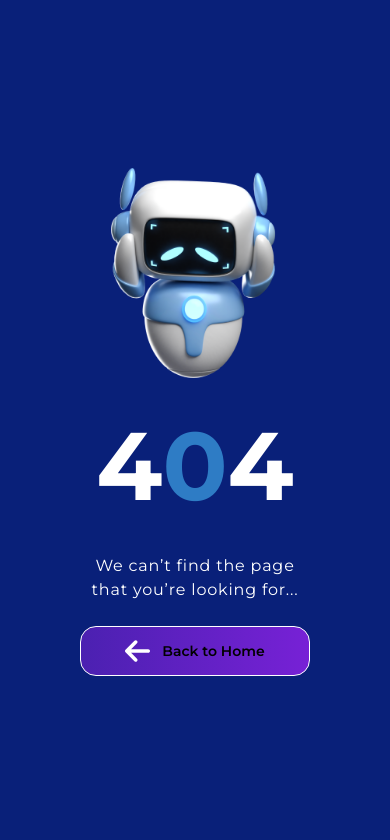
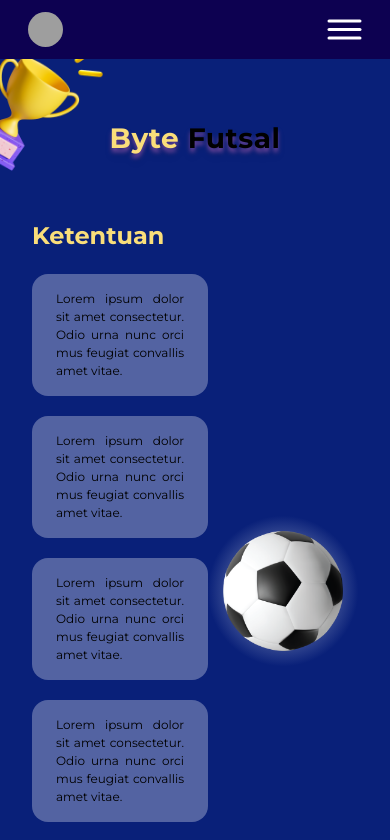
Before and after one commit to amaliap21/Web-Aksang, a Next.js app: page /cup/futsal in a window 390 px wide. Before the commit this address had no page. Shown: the top 840 px of the page. Built offline with nearby package versions, Linux system fonts and the light colour scheme; grey boxes are pictures that could not be loaded.

Commit message:
Futsal (#11)
* feat(basket): Changed basket image

* feat(basket): Basket blur, background elements, and more

* fix(basket): fixed font not applying

* feat(basket): mobile responsive

* feat(futsal): copied basket, added metadata

* feat(futsal): added cup folder

```diff
--- /dev/null
+++ b/app/cup/futsal/page.js
@@ -0,0 +1,75 @@
+import IconCardAlt from '@/components/icon-card-alt'
+import PersuasiveQr from '@/components/persuasive-qr'
+import Image from 'next/image'
+import React from 'react'
+
+function futsal() {
+
+  const arrayKetentuan = [
+    "Lorem ipsum dolor sit amet consectetur. Odio urna nunc orci mus feugiat convallis amet vitae.",
+    "Lorem ipsum dolor sit amet consectetur. Odio urna nunc orci mus feugiat convallis amet vitae.",
+    "Lorem ipsum dolor sit amet consectetur. Odio urna nunc orci mus feugiat convallis amet vitae.",
+    "Lorem ipsum dolor sit amet consectetur. Odio urna nunc orci mus feugiat convallis amet vitae.",
+    "Lorem ipsum dolor sit amet consectetur. Odio urna nunc orci mus feugiat convallis amet vitae.",
+  ]
+
+  return (
+    <main className=' font-montserrat bg-[#092079] min-h-screen overflow-hidden'>
+
+
+      <div className='px-8 lg:px-12'>
+        <Image src="/piala.png" alt="Piala Background" width={286} height={414} className=' w-[130px] lg:w-[286px] absolute left-0 top-0 lg:top-0'/>
+
+        <div className='relative'>
+          <Image src="/garis_left.png" alt="Garis Background" width={591} height={565} className='absolute -right-40 -top-40 hidden lg:block'/>
+          <Image src="/garis_up.png" alt="Garis Background" width={478} height={591} className='absolute left-0 top-[940px] hidden lg:block'/>
+        </div>
+
+        <h1 className='pt-[60px] lg:pt-[111px] mb-[60px] lg:mb-[100px] flex justify-center font-bold drop-shadow-md text-[28px] lg:text-[54px] [text-shadow:_0px_4px_4px_#6D459A] leading-[140%] tracking-[0.54px]'  >
+          <span className="text-custom-yellow">Byte </span> &nbsp;Futsal
+        </h1>
+
+        <div className='flex mb-[120px] lg:mb-[200px] justify-center'>
+          <div className='flex flex-col gap-[20px] lg:gap-[24px] lg:mr-[32px]' >
+            <h2 className='text-custom-yellow text-[24px] lg:text-[36px] font-bold'>
+              Ketentuan
+            </h2>
+            {arrayKetentuan.map((text) => (
+            <p key="index" className="bg-white/30 justify-center align-middle px-6 py-4 min-h-[98px] max-w-[654px] rounded-2xl text-justify text-[12px] lg:text-base">
+              {text}
+            </p>
+            ))}
+          </div>
+
+          <Image src="/bola_futsal.png" alt="Bola Futsal" width={500} height={500} className='self-center w-[150px] lg:w-[450px]'
+          style={{
+            background: "radial-gradient(circle, rgb(47, 67, 142) 55%, rgba(0,0,0,0) 71%"
+            }
+          }/>
+        </div>
+
+        <div className='flex flex-col lg:flex-row gap-14 lg:gap-[71px] justify-center items-center mb-[80px] lg:mb-[120px]'>
+          <IconCardAlt title={"Waktu"} description={"waktu futsal waktu futsal waktu futsal waktu futsal"} imageUrl={"/waktu.png"} imageAlt={"Logo Jam"} width={170} height={152}/>
+          <IconCardAlt title={"Tempat"} description={"tempat futsal tempat futsal tempat futsal tempat futsal "} imageUrl={"/tempat.png"} imageAlt={"LogoTempat"} width={112} height={170}/>
+        </div>
+
+
+      </div>
+
+      <PersuasiveQr
+       iconLeftUrl="/bell.png"
+       yellowText="Tunggu Apalagi,"
+       whiteText="Segera daftarkan tim kamu!!"
+       qrImageUrl="/qr_code.png"
+       buttonText="DAFTAR DISINI"/>
+
+    </main>
+
+  )
+}
+
+export default futsal
+export const metadata = {
+  title: "Futsal | Byte",
+  description: "Website aksi angkatan Byte",
+};
```
Also changed, not shown: public/bola_futsal.png (added).
